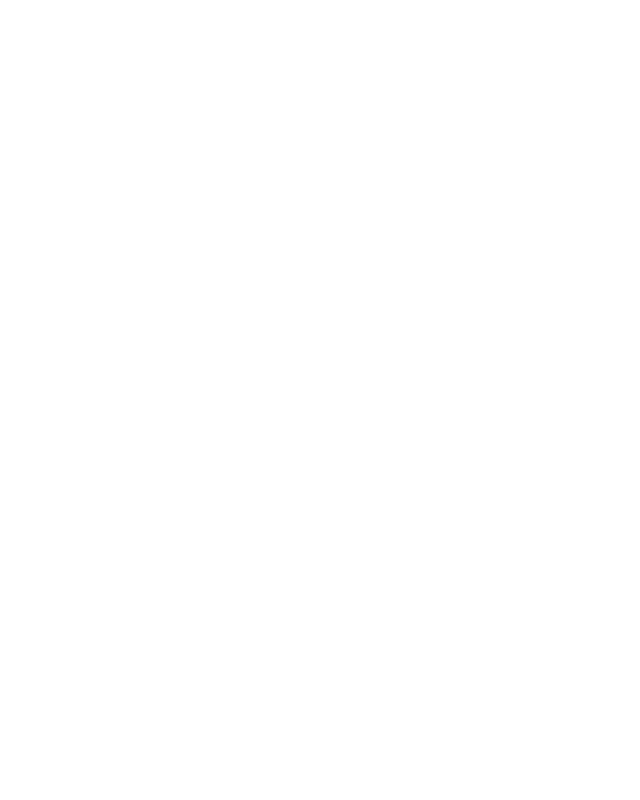
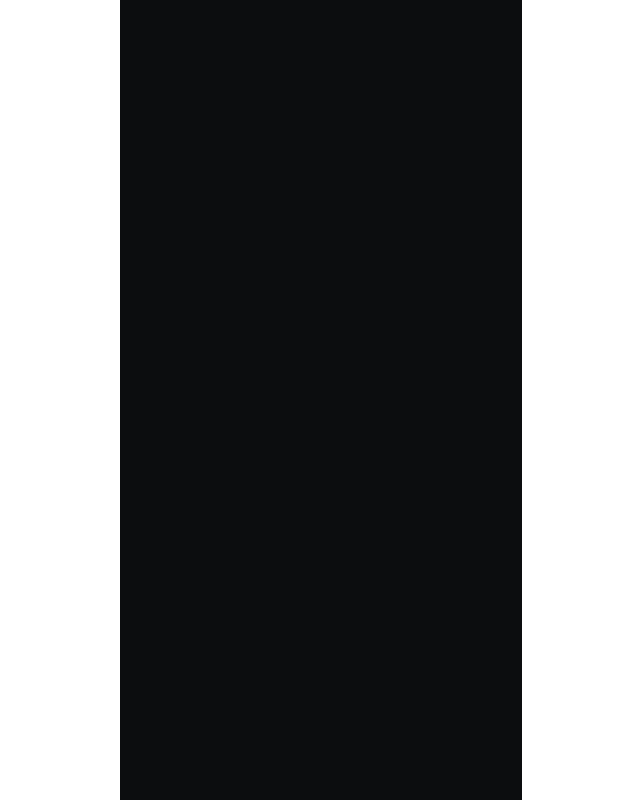
Before and after one commit to UMC10th-PLIMAP/plimap-web, a React (Vite) app: page / in a window 1280 px wide. Shown: the whole page, without its empty margins (319-959 px from the left). Built offline with nearby package versions, Linux system fonts and the light colour scheme; a web font is replaced by a local one.

Commit message:
style : 레이아웃 배경 & 텍스트 컬러 설정

```diff
--- a/src/index.css
+++ b/src/index.css
@@ -157,6 +157,6 @@
 
 @layer base {
   body {
-    @apply font-sans antialiased;
+    @apply text-grayscale-30 font-sans antialiased;
   }
 }
--- a/src/layouts/RootLayout.tsx
+++ b/src/layouts/RootLayout.tsx
@@ -2,7 +2,7 @@ import { Outlet } from 'react-router-dom';
 
 const RootLayout = () => {
   return (
-    <div className="max-w-[402px] h-screen mx-auto ">
+    <div className="max-w-[402px] h-screen mx-auto bg-pli-black-100 ">
       <Outlet />
     </div>
   );
--- a/src/main.tsx
+++ b/src/main.tsx
@@ -1,6 +1,7 @@
 import { StrictMode } from 'react';
 import { createRoot } from 'react-dom/client';
 import App from '@/App';
+import '@/index.css';
 
 createRoot(document.getElementById('root')!).render(
   <StrictMode>
```
